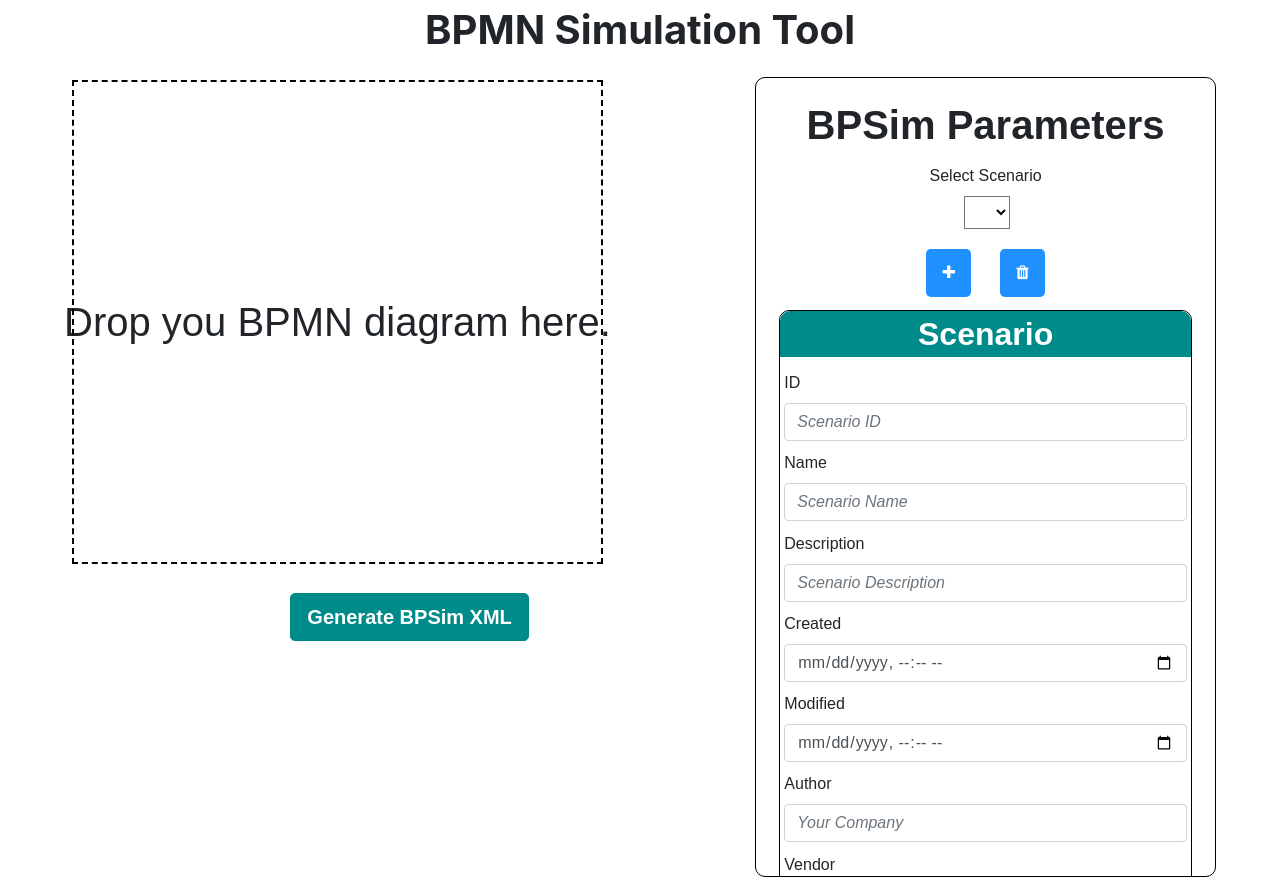
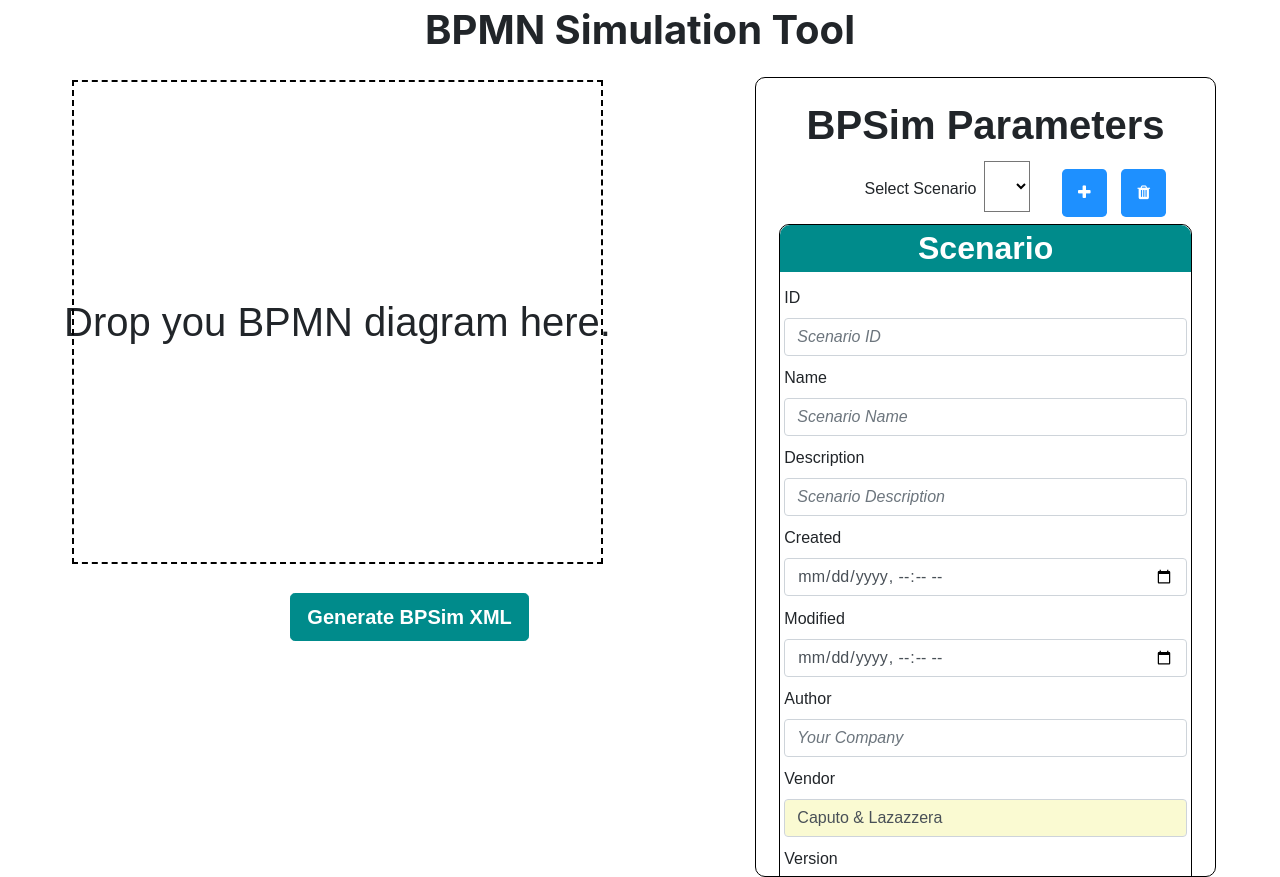
Before and after one commit to mat23795/bpmn-simulation, a website built with webpack: page app/index.html in a window 1280 px wide. Built offline with nearby package versions, Linux system fonts and the light colour scheme; a script that the page names is missing.

Commit message:
modifica icone bottoni quasi ultimata, sistemare align

```diff
--- a/app/index.html
+++ b/app/index.html
@@ -45,20 +45,19 @@
                 <h1 class="centered-title-sim-section">BPSim Parameters</h1>
 
                 <div id="scenario-option-section" style="text-align: center">
-                    <div style="display: block" style = "display: inline-flex">
-                        <div class="div-scenario-picker" style = "display: inline-block">
-                            <label for="scenario-picker">Select Scenario </label>
-                            <select class = "scenario-picker" id="scenario-picker">
+                    <div style = "display: inline-flex">
+
+                        <label for="scenario-picker" style = "white-space: nowrap; padding-top:5%; padding-bottom:5%">Select Scenario </label>
+
+                        <select class = "scenario-picker" id="scenario-picker" style="margin-right: 10%">
                             <!-- <option></option> -->
                         </select>
 
-                        </div>
-                        <div id="scenario-button">
                         <!-- <button class="btn btn-primary btn-lg button-calculate" role="button" aria-pressed="true" id="create-scenario">Create new scenario</button> -->
                         <button class="btn btn-primary btn-lg button-calculate btn-icon" role="button" aria-pressed="true" id="create-scenario"><i class="fa fa-plus" id="create-scenario"></i></button>
                         <!-- <button class="btn btn-primary btn-lg button-calculate" role="button" aria-pressed="true" id="delete-scenario" style="background: firebrick">Delete current scenario</button> -->
                         <button class="btn btn-primary btn-lg button-calculate btn-icon" role="button" aria-pressed="true" id="delete-scenario"><i class="fa fa-trash" id="delete-scenario"></i></button>
-                        </div>
+
                     </div>
                 </div>
 
```
Lines whose indentation alone changed are shown as unchanged.
